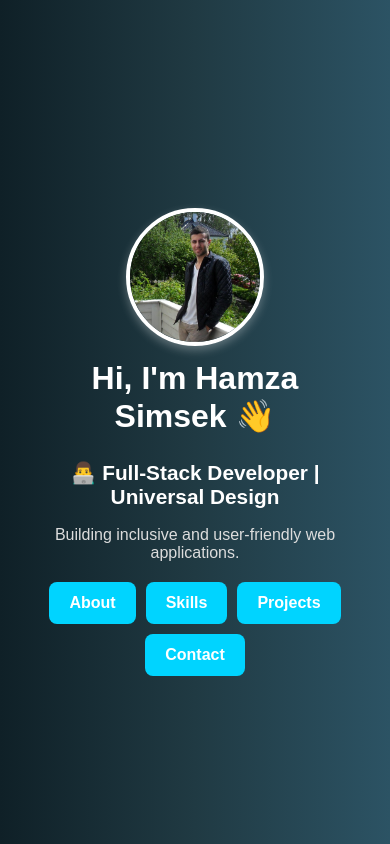
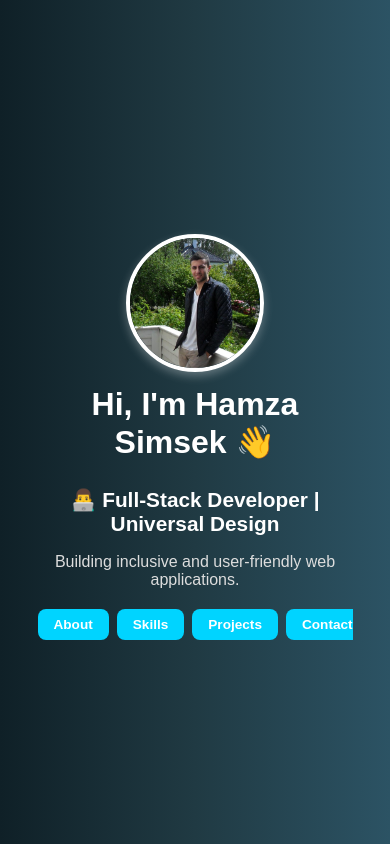
Before and after one commit to hamzas4011/personal-website, a React (Vite) app: page / in a window 390 px wide. Shown: the top 844 px of the page. Built offline with nearby package versions, Linux system fonts and the light colour scheme.

Commit message:
test buttons

```diff
--- a/src/styles/Intro.css
+++ b/src/styles/Intro.css
@@ -44,20 +44,22 @@
   margin-top: 20px;
   display: flex;
   justify-content: center;
-  flex-wrap: wrap;
-  gap: 10px;
+  flex-wrap: nowrap;
+  gap: 8px;
+  overflow-x: auto;
 }
 
 .intro-button {
   display: inline-block;
-  padding: 12px 24px;
-  font-size: 1rem;
+  padding: 10px 20px;
+  font-size: 0.9rem;
   font-weight: bold;
   border-radius: 8px;
   text-decoration: none;
   transition: all 0.3s ease;
   cursor: pointer;
   border: none;
+  white-space: nowrap;
 }
 
 .intro-primary-btn {
@@ -84,13 +86,13 @@
   }
 
   .intro-buttons {
-    justify-content: center;
-    flex-wrap: wrap;
+    justify-content: flex-start;
+    overflow-x: auto;
+    padding-bottom: 10px;
   }
 
   .intro-button {
-    width: auto;
-    padding: 12px 20px;
-    font-size: 1rem;
+    font-size: 0.85rem;
+    padding: 8px 16px;
   }
 }
```
